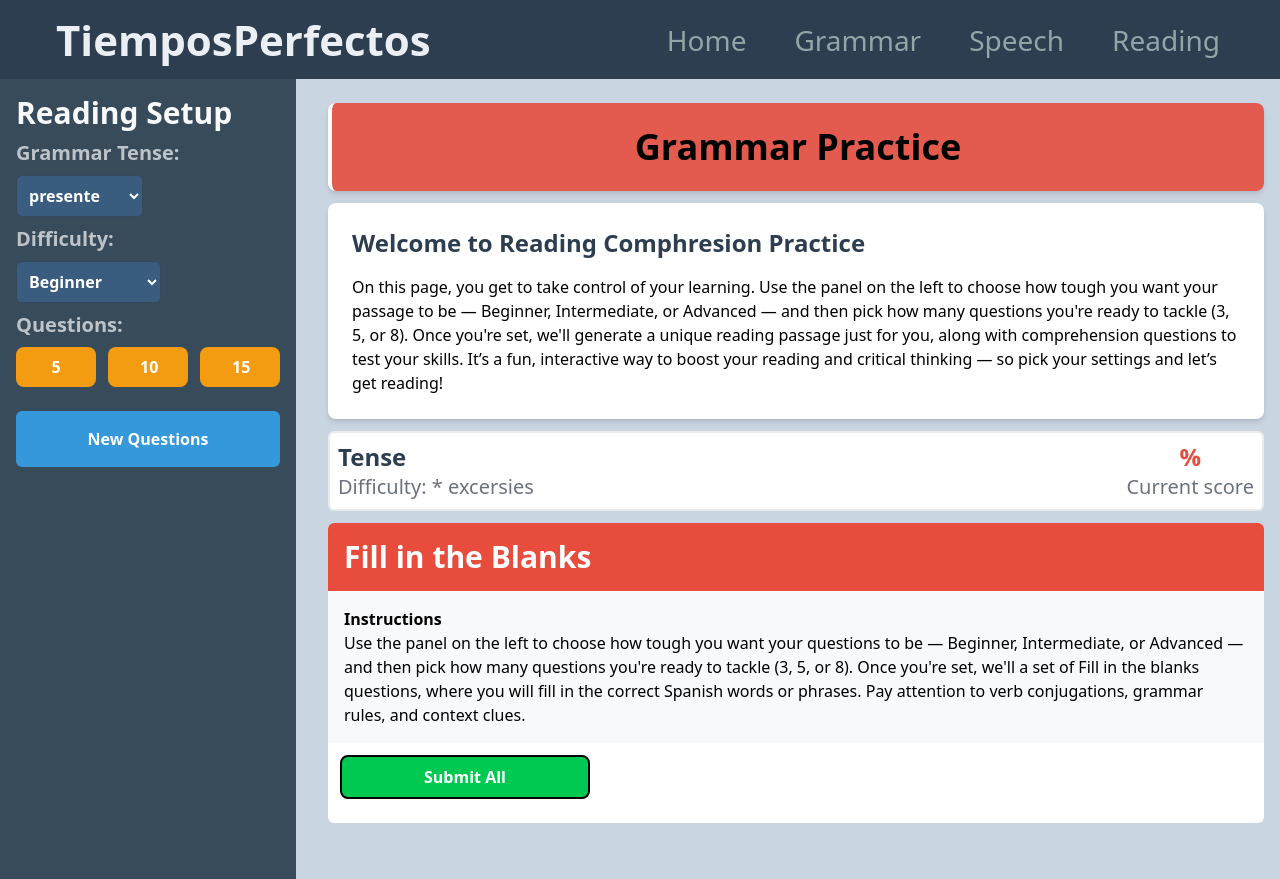
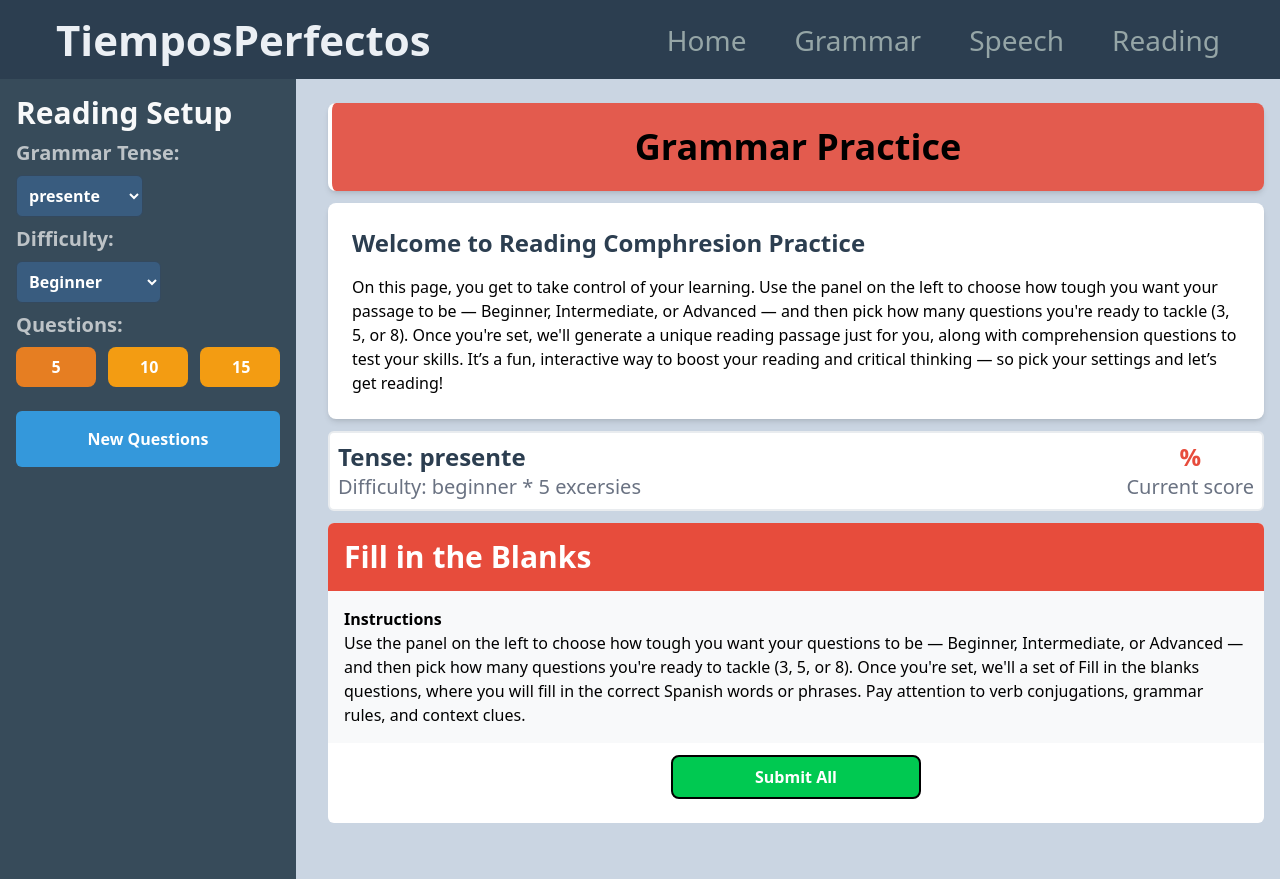
Before and after one commit to erik-mauricio/tiemposperfectos, a React (Vite) app: page /grammar in a window 1280 px wide. Built offline with nearby package versions, Linux system fonts and the light colour scheme.

Commit message:
added live responses to user selection of game settings

```diff
--- a/src/components/Controls.jsx
+++ b/src/components/Controls.jsx
@@ -9,8 +9,16 @@ export default function Controls({ gameType, conjugationsHandler, gameSettings})
   const [topic, setTopic] = useState("")
   const [settings, setSettings] = useState({})
 
-  console.log(numQuestions);
-  console.log(tense);
+
+  useEffect(() => {
+    const newSettings = {
+      difficulty: difficulty,
+      numQs: numQuestions,
+      tense: tense
+    };
+    setSettings(newSettings)
+    gameSettings(newSettings);
+  }, [difficulty, numQuestions, tense, topic]);
 
   const questionOptions = {
     reading: ["3", "5", "8"],
@@ -92,6 +100,17 @@ export default function Controls({ gameType, conjugationsHandler, gameSettings})
         )}
 
         {gameType == "reading" && (
+          <>
+            <div className="flex items-center gap-2">
+              <label className="text-xl text-[#bdc3c7] font-bold ">
+                Search:{" "}
+              </label>
+
+              <input
+                type="text"
+                className="p-2 border rounded-md	bg-[#395c7f] text-white border-[#34495e] font-bold"
+              ></input>
+            </div>
             <div>
               <label className="text-xl text-[#bdc3c7] font-bold ">
                 Topic:{" "}
@@ -112,6 +131,7 @@ export default function Controls({ gameType, conjugationsHandler, gameSettings})
                 </select>
               </div>
             </div>
+          </>
         )}
 
         <label className="text-xl text-[#bdc3c7] font-bold ">
@@ -134,21 +154,36 @@ export default function Controls({ gameType, conjugationsHandler, gameSettings})
         <label className="text-xl text-[#bdc3c7] font-bold">Questions: </label>
         <div className="flex gap-3 mt-2 text-center">
           <button
-            className="flex-1 rounded-lg py-2 px-8 font-semibold transition-all duration-200 bg-[#f39c12] w-20 text-white hover:bg-[#e67e22]"
+            className={`flex-1 rounded-lg py-2 px-8 font-semibold transition-all duration-200 w-20 text-white
+            ${
+              numQuestions == parseInt(questionOptions[gameType][0])
+                ? "bg-[#e67e22]"
+                : "bg-[#f39c12] hover:bg-[#e67e22]"
+            }`}
             value={parseInt(questionOptions[gameType][0])}
             onClick={(e) => setNumQuestions(e.target.value)}
           >
             {questionOptions[gameType][0]}
           </button>
           <button
-            className="flex-1 rounded-lg py-2 px-8 font-semibold transition-all duration-200 bg-[#f39c12] w-20 text-white hover:bg-[#e67e22]"
+            className={`flex-1 rounded-lg py-2 px-8 font-semibold transition-all duration-200 w-20 text-white
+              ${
+                numQuestions == parseInt(questionOptions[gameType][1])
+                  ? "bg-[#e67e22]"
+                  : "bg-[#f39c12] hover:bg-[#e67e22]"
+              }`}
             value={parseInt(questionOptions[gameType][1])}
             onClick={(e) => setNumQuestions(e.target.value)}
           >
             {questionOptions[gameType][1]}
           </button>
           <button
-            className="flex-1 rounded-lg py-2 px-8 font-semibold transition-all duration-200 bg-[#f39c12] w-20 text-white hover:bg-[#e67e22] clicked"
+            className={`flex-1 rounded-lg py-2 px-8 font-semibold transition-all duration-200 w-20 text-white
+              ${
+                numQuestions == parseInt(questionOptions[gameType][2])
+                  ? "bg-[#e67e22]"
+                  : "bg-[#f39c12] hover:bg-[#e67e22]"
+              }`}
             value={parseInt(questionOptions[gameType][2])}
             onClick={(e) => setNumQuestions(e.target.value)}
           >
--- a/src/pages/GrammarPage.jsx
+++ b/src/pages/GrammarPage.jsx
@@ -12,10 +12,8 @@ export default function GrammarPage() {
     const [conjugations, setConjugations] = useState([]);
     const [userAnswers, setUserAnswers] = useState({})
     const [booleanResponses, setBooleanResponses] = useState([])
-    const [settings, setSettings] = useState({difficulty: "", numQs: ""})
-    console.log(userAnswers)
+    const [settings, setSettings] = useState({difficulty: "", numQs: "", tense: ""})
     const correctAnswers = { ...conjugations.map((item) => item.answer) };
-    console.log(correctAnswers)
 
 
     const splitSentence = (setence) => {
@@ -51,7 +49,11 @@ export default function GrammarPage() {
         <NavigationMenu />
 
         <div className="flex gap-4 bg-slate-300 ">
-          <Controls gameType={"grammar"} conjugationsHandler={setConjugations} gameSettings={setSettings}/>
+          <Controls
+            gameType={"grammar"}
+            conjugationsHandler={setConjugations}
+            gameSettings={setSettings}
+          />
 
           <div className="space-y-3 mt-2 p-4 w-full max-w-7xl mx-auto">
             <PageCard
@@ -74,7 +76,9 @@ export default function GrammarPage() {
 
             <div className="rounded-md border-2 bg-white p-2 flex justify-between border-[#e9ecef]">
               <div>
-                <h2 className="text-2xl text-[#2c3e50] font-bold">Tense</h2>
+                <h2 className="text-2xl text-[#2c3e50] font-bold">
+                  Tense: {settings.tense}
+                </h2>
 
                 <h3 className="text-xl text-gray-500">
                   Difficulty: {settings.difficulty} * {settings.numQs} excersies
@@ -83,10 +87,7 @@ export default function GrammarPage() {
 
               <div>
                 <h2 className="text-2xl text-center font-bold text-[#e74c3c]">
-                  {
-                    booleanResponses.length > 0 &&
-                    (getScore())
-                  }%
+                  {booleanResponses.length > 0 && getScore()}%
                 </h2>
                 <p className="text-xl text-gray-500">Current score</p>
               </div>
@@ -103,20 +104,34 @@ export default function GrammarPage() {
                   and context clues."
               titleColor={"#e74c3c"}
             >
-              {conjugations?.length > 0 && (conjugations.map((question, index) => (
+              {conjugations?.length > 0 &&
+                conjugations.map((question, index) => (
                   <div className="p-3" key={index}>
                     <h3 className="text-[#e74c3c] font-bold text-xl">
                       Exercise {index + 1}
                     </h3>
-                  <div className="rounded-md bg-[#f8f9fa] border-2 border-[#e9ecef] p-4 hover:border-[#e74c3c]"
-                      style={{borderColor: booleanResponses[index] && booleanResponses?.length > 0 ? 'green' : 'red'}}>
+                    <div
+                      className="rounded-md bg-[#f8f9fa] border-2 border-[#e9ecef] p-4 hover:border-[#e74c3c]"
+                      style={{
+                        borderColor:
+                          booleanResponses[index] &&
+                          booleanResponses?.length > 0
+                            ? "green"
+                            : "red",
+                      }}
+                    >
                       <label>
                         {splitSentence(question.sentence)[0]}
                         <input
                           type="text"
                           className="border-2 border-[#e74c3c] rounded-md"
                           value={userAnswers[index]}
-                        onChange={(e) => setUserAnswers({...userAnswers, [index]: e.target.value }) }
+                          onChange={(e) =>
+                            setUserAnswers({
+                              ...userAnswers,
+                              [index]: e.target.value,
+                            })
+                          }
                         ></input>
                         {splitSentence(question.sentence)[1]}
                       </label>
@@ -126,11 +141,15 @@ export default function GrammarPage() {
                       </p>
                     </div>
                   </div>
-              )))}
-              <button className="inline border-2 border-black bg-green-500 p-2 rounded-lg w-[250px] mb-3 text-white font-bold hover:bg-green-600"
-                      onClick={() => checkResponses(userAnswers) }>
+                ))}
+              <div className="text-center">
+                <button
+                  className="inline border-2 border-black bg-green-500 p-2 rounded-lg w-[250px] mb-3 text-white font-bold hover:bg-green-600"
+                  onClick={() => checkResponses(userAnswers)}
+                >
                   Submit All
                 </button>
+              </div>
             </Instructions>
           </div>
         </div>
```
Lines whose indentation alone changed are shown as unchanged.
